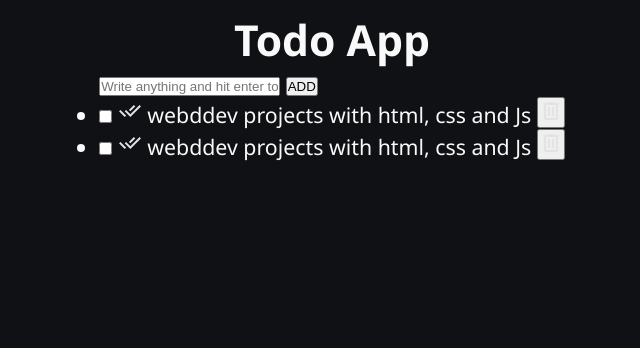
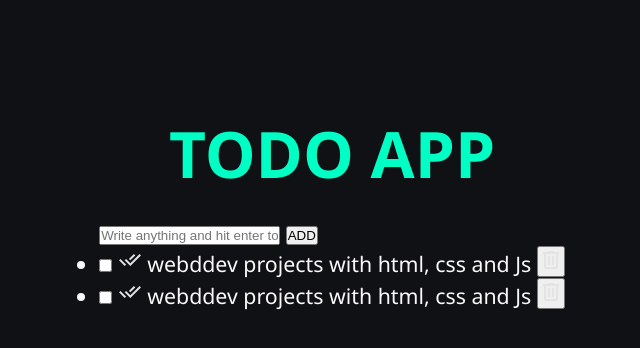
Before and after one commit to Ndungu-Jn/TODO_app, a plain HTML site: page index.html in a window 1280 px wide. Shown: the whole page, without its empty margins (308-948 px from the left). Drawn offline with Linux system fonts and the light colour scheme.

Commit message:
Editted my h1

```diff
--- a/style.css
+++ b/style.css
@@ -25,3 +25,13 @@ body {
   flex-direction: column;
   align-items: center;
 }
+
+h1 {
+  margin-top: 100px;
+  margin-bottom: 20px;
+  font-size: 3rem;
+  font-weight: 800;
+  text-transform: uppercase;
+  text-align: center;
+  color: var(--accent-color);
+}
```
